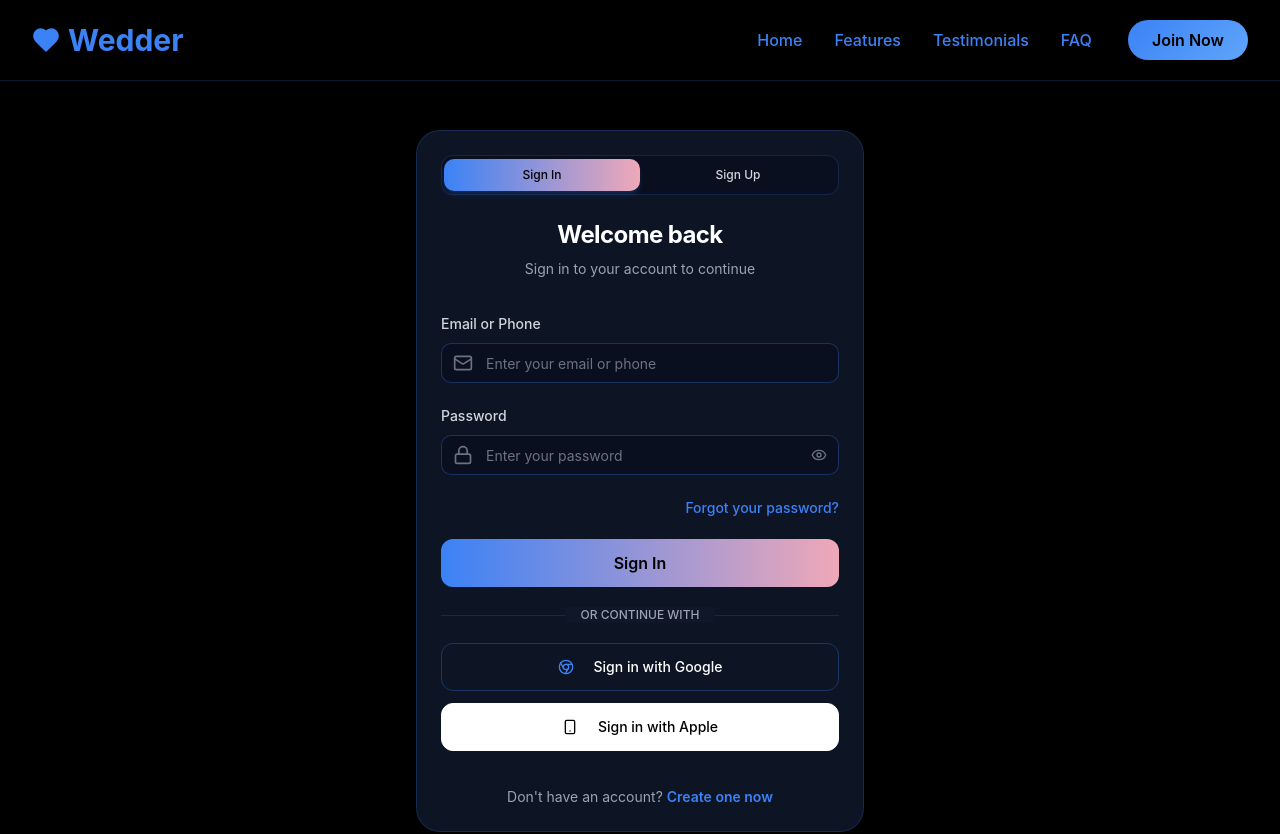
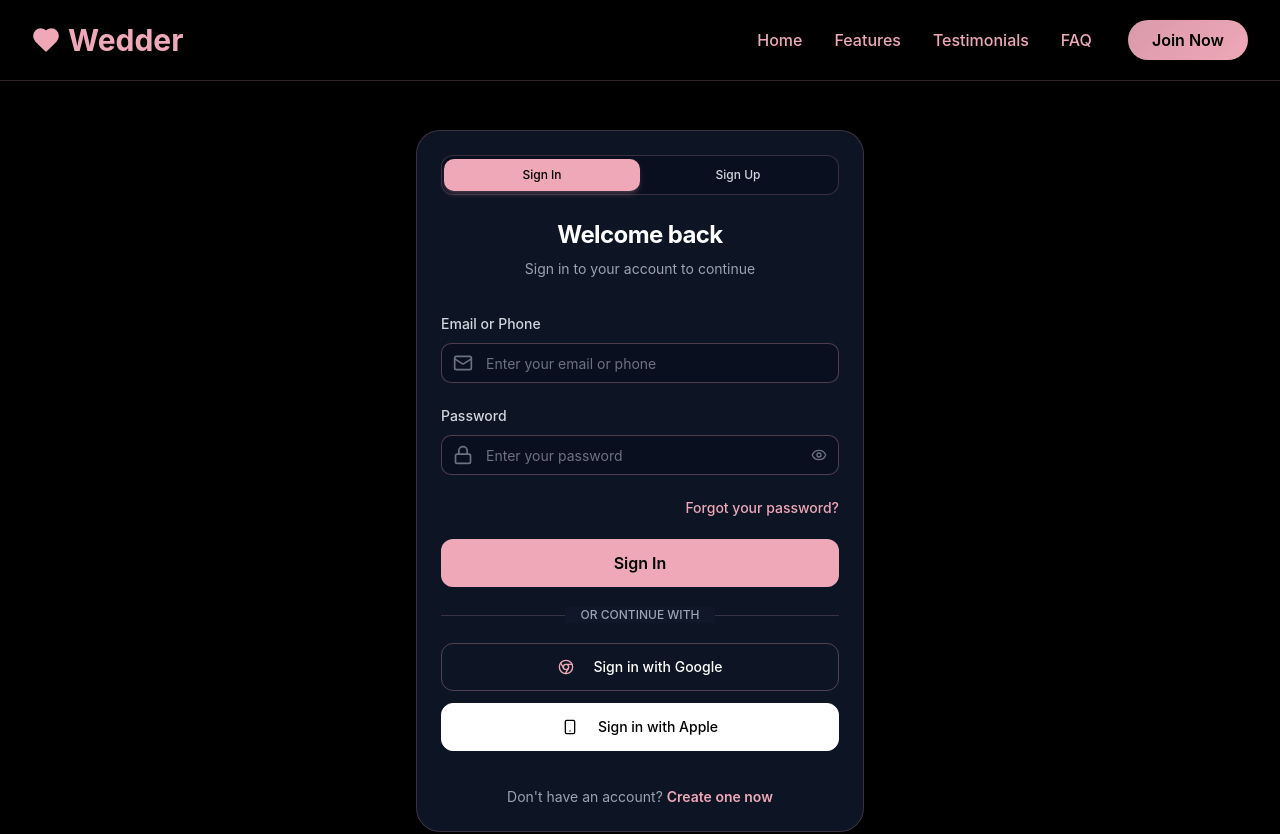
Before and after one commit to raaj880/dream-wedding-destination, a React (Vite) app: page /auth in a window 1280 px wide. Shown: the top 834 px of the page. Built offline with nearby package versions, Linux system fonts and the light colour scheme.

Commit message:
Fix: Apply color theme changes
The previous color theme changes were not applied. This commit ensures the application uses the intended color scheme.

```diff
--- a/src/index.css
+++ b/src/index.css
@@ -37,7 +37,7 @@
 
     /* Premium card colors */
     --card-black: 224 71% 4%; /* Very Dark Blue */
-    --card-gold: 59 130 246; /* Blue */
+    --card-gold: 348 68% 80%; /* Soft Rose Gold */
     --card-platinum: 229 228 226; /* Platinum silver */
     --card-dark-gray: 222 47% 11%; /* Dark Blue */
     --card-charcoal: 225 50% 8%; /* Even Darker Blue */
@@ -100,26 +100,26 @@
 
   /* Premium card utility classes */
   .card-gradient {
-    background: linear-gradient(135deg, #3B82F6 0%, #60A5FA 100%);
+    background: linear-gradient(135deg, #D99AAA 0%, #EFA8B8 100%);
   }
 
   .card-shadow {
-    box-shadow: 0 25px 50px rgba(59, 130, 246, 0.3), 0 0 0 1px rgba(59, 130, 246, 0.1);
+    box-shadow: 0 25px 50px rgba(239, 168, 184, 0.3), 0 0 0 1px rgba(239, 168, 184, 0.1);
   }
 
   .premium-card {
-    background: linear-gradient(135deg, #3B82F6 0%, #60A5FA 100%);
-    border: 1px solid rgba(59, 130, 246, 0.3);
+    background: linear-gradient(135deg, #D99AAA 0%, #EFA8B8 100%);
+    border: 1px solid rgba(239, 168, 184, 0.3);
     border-radius: 16px;
-    box-shadow: 0 8px 32px rgba(59, 130, 246, 0.2);
+    box-shadow: 0 8px 32px rgba(239, 168, 184, 0.2);
   }
 
   .gold-gradient {
-    background: linear-gradient(135deg, #3B82F6 0%, #60A5FA 100%);
+    background: linear-gradient(135deg, #D99AAA 0%, #EFA8B8 100%);
   }
 
   .text-gradient {
-    background: linear-gradient(135deg, #3B82F6 0%, #60A5FA 100%);
+    background: linear-gradient(135deg, #D99AAA 0%, #EFA8B8 100%);
     -webkit-background-clip: text;
     -webkit-text-fill-color: transparent;
     background-clip: text;
--- a/tailwind.config.ts
+++ b/tailwind.config.ts
@@ -1,3 +1,4 @@
+
 import type { Config } from "tailwindcss";
 
 export default {
@@ -23,18 +24,18 @@ export default {
         display: ['SF Pro Display', 'Inter', '-apple-system', 'BlinkMacSystemFont', 'sans-serif'],
       },
 			colors: {
-        // Premium Card Colors - Blue Theme
+        // Premium Card Colors - Rose Gold Theme
         'card-black': 'hsl(var(--background))', // Very Dark Blue
-        'card-gold': '#3B82F6', // Blue
+        'card-gold': '#EFA8B8', // Soft Rose Gold
         'card-platinum': '#E5E4E2', // Platinum silver
         'card-dark-gray': 'hsl(var(--card))', // Dark Blue
         'card-charcoal': 'hsl(var(--card-charcoal))', // Even Darker Blue
         'card-accent': '#EFA8B8', // Soft Rose Gold accent
 
-        // Legacy colors mapped to blue theme
+        // Legacy colors mapped to theme
         'royal-plum': 'hsl(var(--background))',
-        'blush-rose': '#3B82F6', // Blue
-        'regal-gold': '#3B82F6', // Blue
+        'blush-rose': '#EFA8B8', // Soft Rose Gold
+        'regal-gold': '#EFA8B8', // Soft Rose Gold
         'ivory-white': '#FFFFFF', // White
         'charcoal-black': 'hsl(var(--background))',
         'slate-gray': 'hsl(var(--muted))', // Dark Muted Blue
@@ -96,9 +97,9 @@ export default {
         '4xl': '2rem',
 			},
       boxShadow: {
-        'card': '0 25px 50px rgba(59, 130, 246, 0.3), 0 0 0 1px rgba(59, 130, 246, 0.1)',
-        'card-hover': '0 35px 60px rgba(59, 130, 246, 0.4), 0 0 0 1px rgba(59, 130, 246, 0.2)',
-        'premium': '0 8px 32px rgba(59, 130, 246, 0.2)',
+        'card': '0 25px 50px rgba(239, 168, 184, 0.3), 0 0 0 1px rgba(239, 168, 184, 0.1)',
+        'card-hover': '0 35px 60px rgba(239, 168, 184, 0.4), 0 0 0 1px rgba(239, 168, 184, 0.2)',
+        'premium': '0 8px 32px rgba(239, 168, 184, 0.2)',
         'md_dark': '0 -4px 6px -1px rgba(255, 255, 255, 0.05), 0 -2px 4px -1px rgba(255, 255, 255, 0.03)',
       },
 			keyframes: {
```
